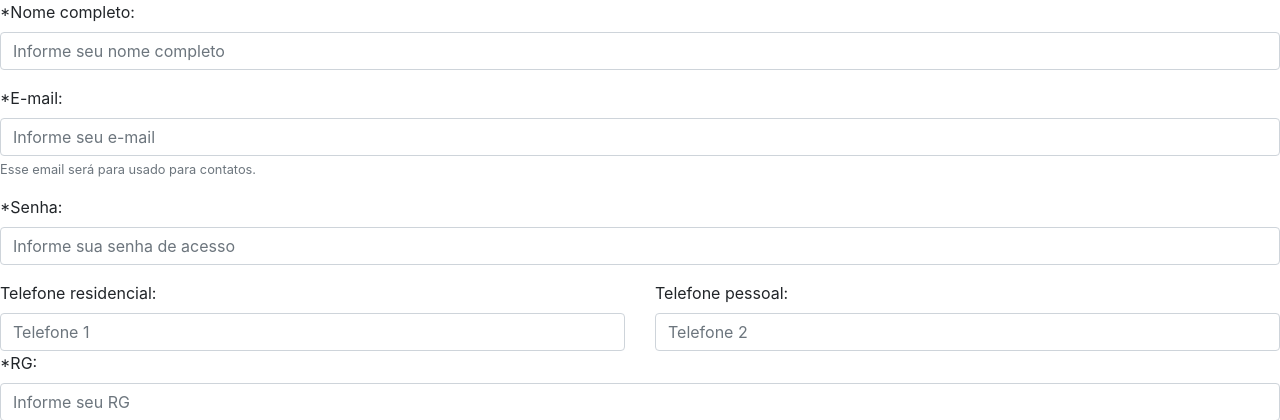
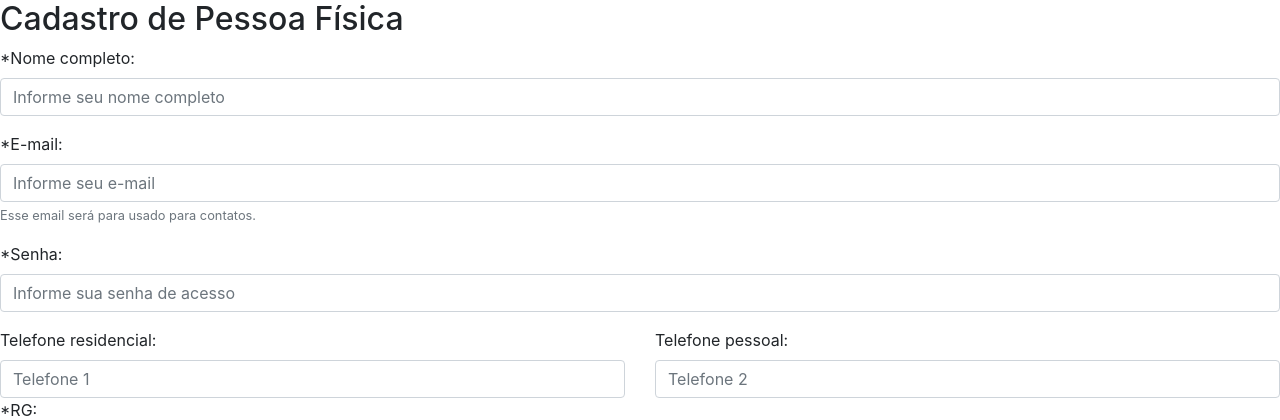
Before and after one commit to edg-dev/corretora, a PHP site: page /Projeto-Integrador-V/View/Cadastro/PessoaFisica.php in a window 1280 px wide. Shown: the part 56-476 px from the top of the page. Run offline with PHP 8.4, Linux system fonts and the light colour scheme.

Commit message:
Adequações nas páginas de cadastro.

```diff
--- a/View/Cadastro/pessoaFisica.php
+++ b/View/Cadastro/pessoaFisica.php
@@ -1,5 +1,5 @@
 <?php include '../Templates/header.php'; ?>
-
+<h2> Cadastro de Pessoa Física </h2>
 <form>
 
     <div class="form-group">
--- a/View/Templates/header.php
+++ b/View/Templates/header.php
@@ -38,8 +38,8 @@
                         Cadastros
                     </a>
                     <div class="dropdown-menu" aria-labelledby="navbarDropdown">
-                        <a class="dropdown-item" href="View/Cadastro/PessoaFisica.php">Pessoa Física</a>
-                        <a class="dropdown-item" href="View/Cadastro/PessoaJuridica.php">Pessoa Juridica</a>
+                        <a class="dropdown-item" href="/Projeto-Integrador-V/View/Cadastro/PessoaFisica.php">Pessoa Física</a>
+                        <a class="dropdown-item" href="/Projeto-Integrador-V/View/Cadastro/PessoaJuridica.php">Pessoa Juridica</a>
                     <div class="dropdown-divider"></div>
                         <a class="dropdown-item" href="#">Something else here</a>
                     </div>
```
